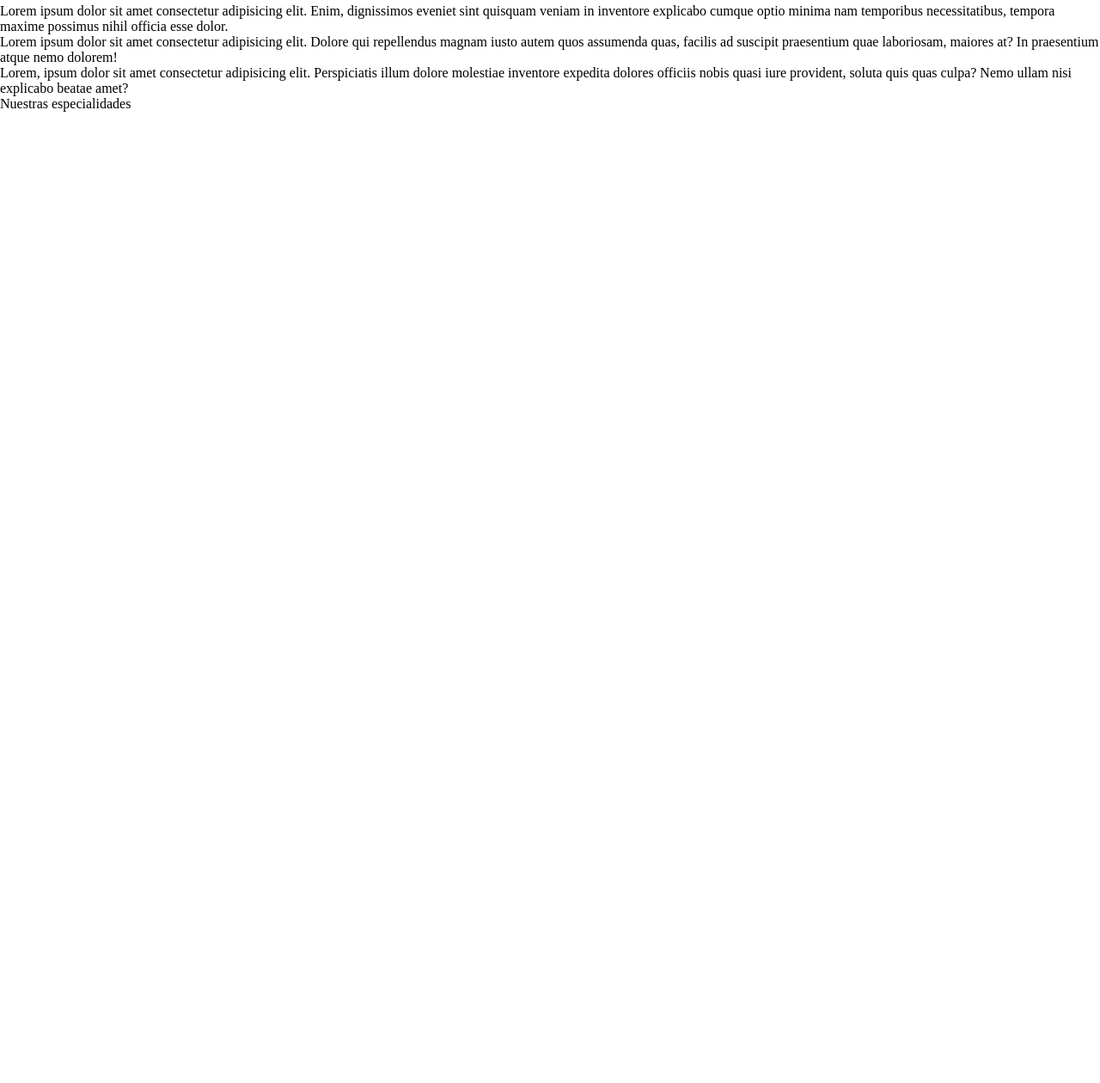
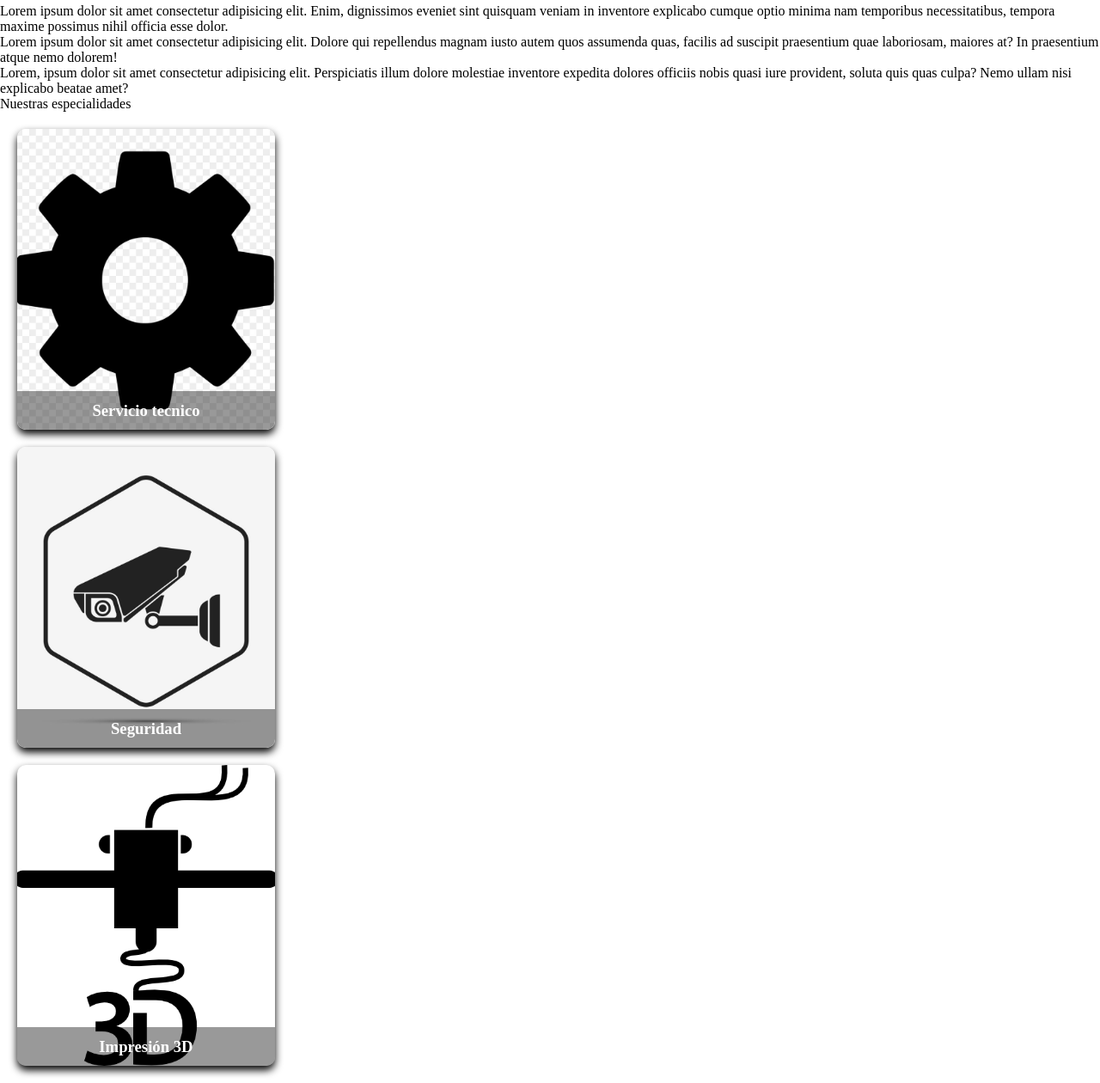
Before and after one commit to Ivam29g/proyectofinal_Gomez, a website: page index.html in a window 1280 px wide. Shown: the part 657-1917 px from the top of the page at 86% size. Before the commit the page ends 800 px from the top, so only its background shows below. Drawn offline with Linux system fonts and the light colour scheme.

Commit message:
agrego tarjetas giratorias en sección de especialesdes agrego tres imagenes en la carpeta img

```diff
--- a/index.html
+++ b/index.html
@@ -61,6 +61,61 @@
                 Nuestras especialidades
             </p>
         </section>
+        <section>
+            <div>
+                <div class="card">
+                    <div class="face front">
+                        <img src="./assets/img/tuerca.jpg" alt="icono de tuerca">
+                        <h3>Servicio tecnico</h3>
+                    </div>
+                    <div class="face back">
+                        <h3>Servicio</h3>
+                        <p>
+                            Lorem ipsum dolor sit amet consectetur adipisicing elit. Perspiciatis libero, labore rerum quisquam
+                            fugit similique maxime officiis! Nisi, voluptatem praesentium. Ducimus soluta magni amet dicta.
+                            <div class="link">
+                                <a href="#">Detalles</a>
+                            </div>
+                        </p>
+                    </div>
+                </div>
+
+                <div class="card">
+                    <div class="face front">
+                        <img src="./assets/img/camara.jpg" alt="españa">
+                        <h3>Seguridad</h3>
+                    </div>
+                    <div class="face back">
+                        <h3>Servicio</h3>
+                        <p>
+                            Lorem ipsum dolor sit amet consectetur adipisicing elit. Perspiciatis libero, labore rerum quisquam
+                            fugit similique maxime officiis! Nisi, voluptatem praesentium. Ducimus soluta magni amet dicta.
+                            <div class="link">
+                                <a href="#">Detalles</a>
+                            </div>
+                        </p>
+                    </div>
+                </div>
+
+                <div class="card">
+                    <div class="face front">
+                        <img src="./assets/img/impresion_3D.png" alt="peru">
+                        <h3>Impresión 3D</h3>
+                    </div>
+                    <div class="face back">
+                        <h3>Servicio</h3>
+                        <p>
+                            Lorem ipsum dolor sit amet consectetur adipisicing elit. Perspiciatis libero, labore rerum quisquam
+                            fugit similique maxime officiis! Nisi, voluptatem praesentium. Ducimus soluta magni amet dicta.
+                            <div class="link">
+                                <a href="#">Detalles</a>
+                            </div>
+                        </p>
+                    </div>
+                </div>
+            </div>
+        </section>
+
     </main>
 
 
--- a/scss/style.scss
+++ b/scss/style.scss
@@ -33,3 +33,91 @@ h1 {
     color: #37bcf9;
     transform: scale(1.2, 1.2);
 }
+
+
+.card img {
+    width: 300px;
+    height: 350px;
+
+}
+
+.card {
+    position: relative;
+    width: 300px;
+    height: 350px;
+    margin: 20px;
+}
+
+.card .face {
+    position: absolute;
+    width: 100%;
+    height: 100%;
+    backface-visibility: hidden;
+    border-radius: 10px;
+    overflow: hidden;
+    transition: .5s;
+}
+
+.card .front {
+    transform: perspective(600px) rotateY(0deg);
+    box-shadow: 0 5px 10px #000;
+}
+
+.card .front img {
+    position: absolute;
+    width: 1005;
+    height: 100%;
+    object-fit: cover;
+}
+
+.card .front h3 {
+    position: absolute;
+    bottom: 0;
+    width: 100%;
+    height: 45px;
+    line-height: 45px;
+    color: #fff;
+    background: rgba(0, 0, 0, .4);
+    text-align: center;
+}
+
+.card .back {
+    transform: perspective(600px) rotateY(180deg);
+    background: rgb(3, 35, 54);
+    padding: 15px;
+    color: #f3f3f3;
+    display: flex;
+    flex-direction: column;
+    justify-content: space-between;
+    text-align: center;
+    box-shadow: 0 5px 10px #000;
+}
+
+.card .back .link {
+    border-top: solid 1px #f3f3f3;
+    height: 50px;
+    line-height: 50px;
+}
+
+.card .back .link a {
+    color: #f3f3f3;
+}
+
+.card .back h3 {
+    font-size: 30px;
+    margin-top: 20px;
+    letter-spacing: 2px;
+}
+
+.card .back p {
+    letter-spacing: 1px;
+}
+
+.card:hover .front {
+    transform: perspective(600px) rotateY(180deg);
+}
+
+
+.card:hover .back {
+    transform: perspective(600px) rotateY(360deg);
+}
```
Also changed, not shown: assets/img/camara.jpg (added), assets/img/impresion_3D.png (added), assets/img/tuerca.jpg (added), css/style.css, 1 other file.
